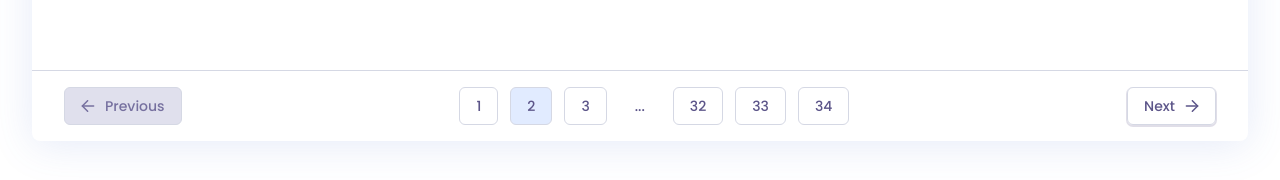
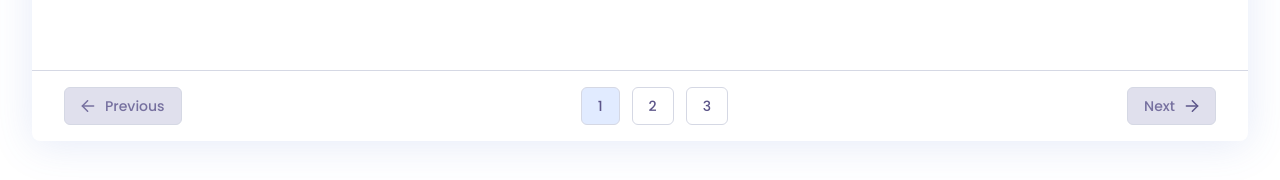
Before and after one commit to jesubohr/ExercismTestimonials, a React (Vite) app: page / in a window 1280 px wide. Shown: the part 617-797 px from the top of the page. Built offline with nearby package versions, Linux system fonts and the light colour scheme.

Commit message:
Update Pagination component and methods

```diff
--- a/src/components/testimonials/components/pagination/PageButton.tsx
+++ b/src/components/testimonials/components/pagination/PageButton.tsx
@@ -1,9 +1,19 @@
 import { ReactComponent as ArrowRight } from '@/assets/buttonIcons/ArrowRight.svg';
 import { ReactComponent as ArrowLeft } from '@/assets/buttonIcons/ArrowLeft.svg';
 
-export function PageButton({ children, icon, disabled }: { children: React.ReactNode, icon?: string, disabled?: boolean }) {
+type PageButtonProps = {
+  children: React.ReactNode
+  icon?: string
+  disabled?: boolean
+  onClick?: () => void
+}
+export function PageButton({ children, icon, disabled, onClick }: PageButtonProps) {
   return (
-    <button disabled={disabled} className="flex items-center gap-2.5 py-2 px-4 border rounded-md border-light-border text-sm text-label-secondary font-medium shadow-button disabled:bg-[#E0E0ED] disabled:text-[#76709F] disabled:shadow-none">
+    <button
+      className="flex items-center gap-2.5 py-2 px-4 border rounded-md border-light-border text-sm text-label-secondary font-medium shadow-button disabled:bg-[#E0E0ED] disabled:text-[#76709F] disabled:shadow-none"
+      onClick={onClick}
+      disabled={disabled}
+    >
       {(icon === 'left') && <ArrowLeft />}
       {children}
       {(icon === 'right') && <ArrowRight />}
--- a/src/components/testimonials/components/pagination/PageItem.tsx
+++ b/src/components/testimonials/components/pagination/PageItem.tsx
@@ -1,9 +1,15 @@
 const pageItemStyles = 'py-2 px-4 border border-light-border rounded-md text-sm text-label-secondary font-medium cursor-pointer';
 const pageItemActiveStyles = 'bg-[#E1EBFF] border-label-tertiary text-label-default';
 
-export function PageItem({ active = true, number, onClick }: { active?: boolean, number: number, onClick: () => void }) {
+type PageItemProps = {
+  active?: boolean
+  number: number
+  onClick?: () => void
+}
+
+export function PageItem({ active, number, onClick }: PageItemProps) {
   return (
-    <li className={`${pageItemStyles} ${(active) ? pageItemActiveStyles : ''}`}>
+    <li onClick={onClick} className={`${pageItemStyles} ${(active) ? pageItemActiveStyles : ''}`}>
       {number}
     </li>
   )
--- a/src/components/testimonials/components/pagination/Pages.tsx
+++ b/src/components/testimonials/components/pagination/Pages.tsx
@@ -1,60 +1,95 @@
-import { PageItem } from "./PageItem";
+import { PageItem } from "./PageItem"
 
 type PagesProps = {
   currentPage: number,
   totalPages: number,
+  changePage: (page: number) => void,
 }
 
-const MAX_PAGE_ITEMS = 6;
-export function Pages({ currentPage, totalPages }: PagesProps) {
+const MAX_PAGE_ITEMS = 6
+const MAX_PART_PAGE_ITEMS = Math.floor(MAX_PAGE_ITEMS / 2)
+export function Pages({ currentPage, totalPages, changePage }: PagesProps) {
   return (
     <ul className="flex items-center gap-3">
       {
         (totalPages > MAX_PAGE_ITEMS)
-          ? <LargePages currentPage={currentPage} totalPages={totalPages} />
-          : <ShortPages currentPage={currentPage} totalPages={totalPages} />
+          ? <LargePages changePage={changePage} currentPage={currentPage} totalPages={totalPages} />
+          : <ShortPages changePage={changePage} currentPage={currentPage} totalPages={totalPages} />
       }
     </ul>
   );
 }
 
-function LargePages({ currentPage, totalPages }: PagesProps) {
+function LargePages({ currentPage, totalPages, changePage }: PagesProps) {
+  const firstFinalPage = totalPages - (MAX_PART_PAGE_ITEMS * 2) + 1
+  const firstHalf = {
+    currentPage,
+    start: (currentPage <= firstFinalPage) ? currentPage : firstFinalPage
+  }
+  const secondHalf = {
+    currentPage,
+    start: totalPages - MAX_PART_PAGE_ITEMS + 1,
+  }
+
   return (
     <>
       {
-        generatePageItems(currentPage, 1, (MAX_PAGE_ITEMS / 2)).map((pageItem, index) => (
-          <PageItem key={index} {...pageItem} />
+        generatePageItems(firstHalf)
+          .map((pageItem, index) => (
+            <PageItem
+              key={index}
+              onClick={() => changePage(pageItem.number)}
+              {...pageItem}
+            />
           ))
       }
       <li className="py-2 px-4 text-sm text-label-secondary font-medium">...</li>
       {
-        generatePageItems(currentPage, totalPages - (MAX_PAGE_ITEMS / 2) + 1, totalPages).map((pageItem, index) => (
-          <PageItem key={index} {...pageItem} />
+        generatePageItems(secondHalf)
+          .map((pageItem, index) => (
+            <PageItem
+              key={index}
+              onClick={() => changePage(pageItem.number)}
+              {...pageItem}
+            />
           ))
       }
     </>
   )
 }
 
-function ShortPages({ currentPage, totalPages }: PagesProps) {
+function ShortPages({ currentPage, totalPages, changePage }: PagesProps) {
+  const complete = {
+    currentPage,
+    start: 1,
+    end: totalPages
+  }
+
   return (
     <>
       {
-        generatePageItems(currentPage, 1, totalPages).map((pageItem, index) => (
-          <PageItem key={index} {...pageItem} />
+        generatePageItems(complete).map((pageItem, index) => (
+          <PageItem
+            key={index}
+            onClick={() => changePage(pageItem.number)}
+            {...pageItem}
+          />
         ))
       }
     </>
   )
 }
 
-const generatePageItems = (currentPage: number, start: number, end: number) => {
+type PageItemProps = {
+  currentPage: number
+  start: number
+}
+const generatePageItems = ({ currentPage, start }: PageItemProps) => {
   const pageItems = Array
-    .from({ length: end - start + 1 }, (_, i) => start + i)
+    .from({ length: MAX_PART_PAGE_ITEMS }, (_, i) => start + i)
     .map((page) => ({
       number: page,
-      active: page === currentPage,
-      onClick: () => { }
+      active: page === currentPage
     }));
   return pageItems;
 };
--- a/src/components/testimonials/components/pagination/index.tsx
+++ b/src/components/testimonials/components/pagination/index.tsx
@@ -1,12 +1,27 @@
-import { PageButton } from "./PageButton";
-import { Pages } from "./Pages";
+import { PageButton } from "./PageButton"
+import { Pages } from "./Pages"
+import { useOptions } from "@/hooks/useTestimonialOption"
 
 export function Pagination() {
+  const { currentPage, totalPages, onPageChange } = useOptions()
+
+  const setPage = (page: number) => onPageChange(page)
+  const prevPage = () => onPageChange(currentPage - 1)
+  const nextPage = () => onPageChange(currentPage + 1)
+
   return (
-    <footer className="flex justify-between items-center px-8 w-full h-[71px] border-t border-light-border">
-      <PageButton icon="left" disabled>Previous</PageButton>
-      <Pages currentPage={2} totalPages={34} />
-      <PageButton icon="right">Next</PageButton>
+    <footer className="flex justify-between items-center px-8 w-full min-h-[71px] border-t border-light-border">
+      <PageButton
+        icon="left"
+        onClick={prevPage}
+        disabled={currentPage === 1}
+      >Previous</PageButton>
+      <Pages changePage={setPage} currentPage={currentPage} totalPages={totalPages} />
+      <PageButton
+        icon="right"
+        onClick={nextPage}
+        disabled={currentPage === totalPages}
+      >Next</PageButton>
     </footer>
   )
 }
```
Lines whose indentation alone changed are shown as unchanged.
